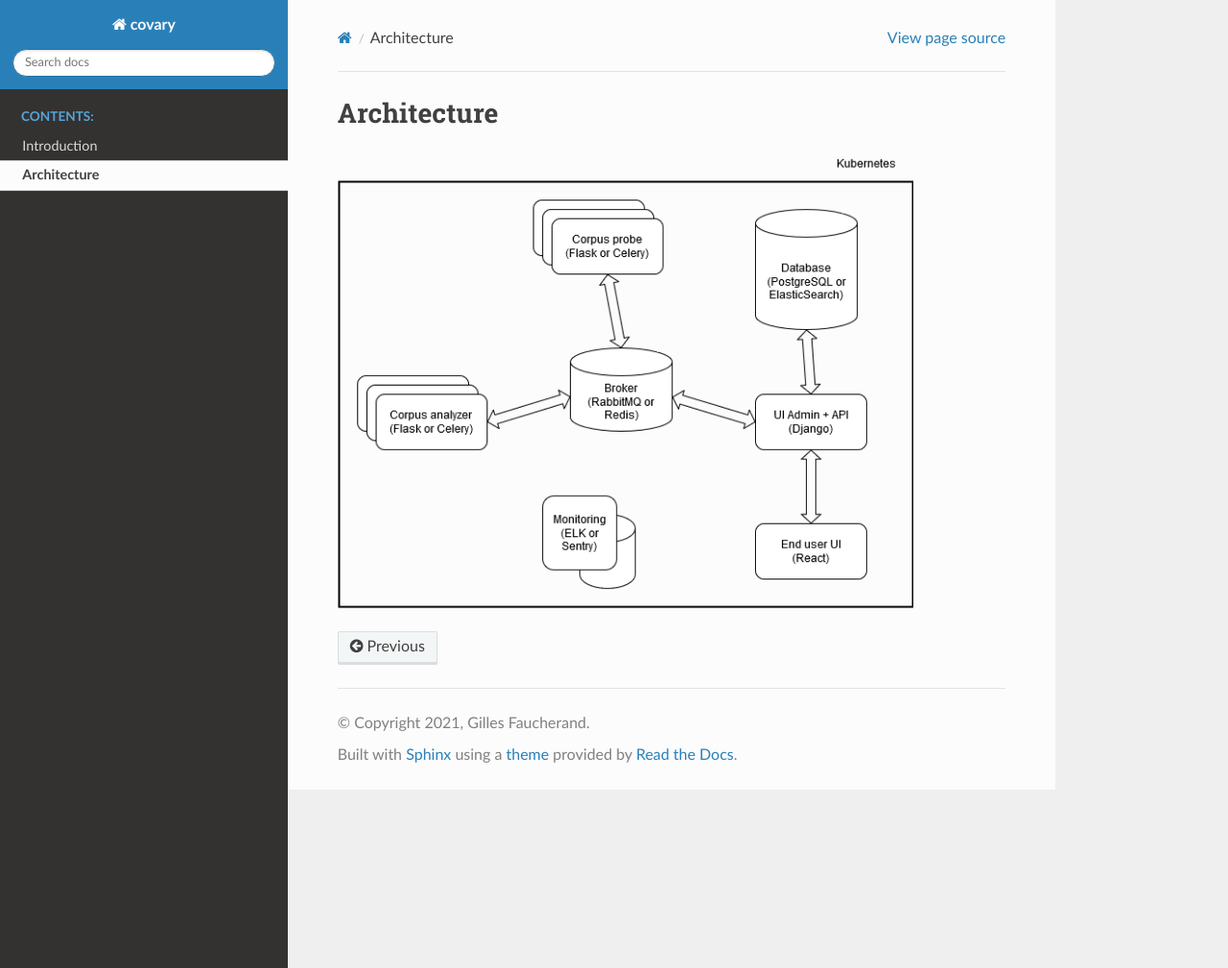
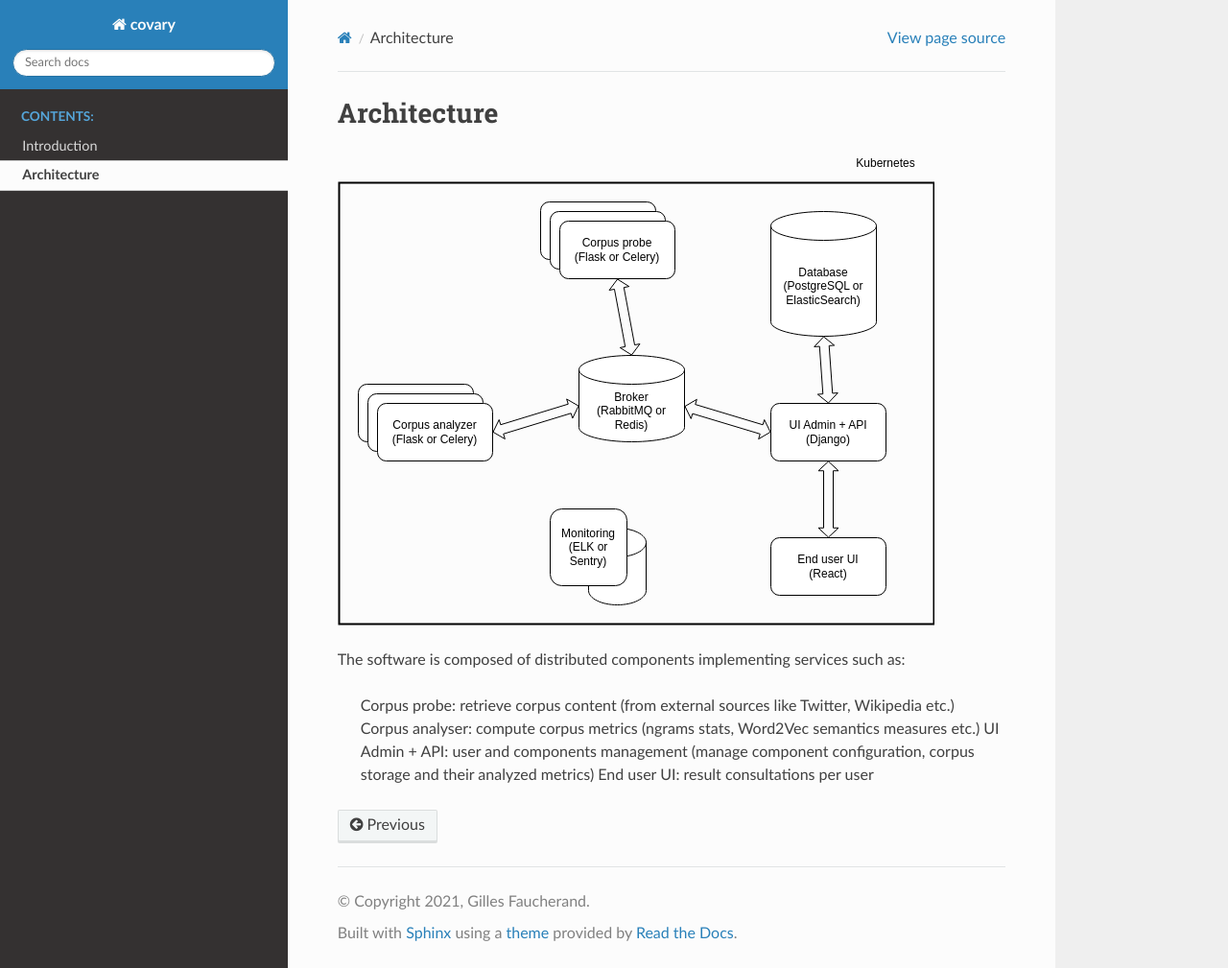
Before and after one commit to gfoo/covary, a Sphinx documentation site: the page built from docs/source/architecture.rst, in a window 1280 px wide and 1009 px high. Shown: the whole window at 96% size. Built offline with Sphinx 7.4.7 and the Read the Docs theme 2.0.0, drawn with Linux system fonts in a browser that asks for light colours.

Commit message:
migrqte wiki content to sphinx doc (closes #3)

```diff
--- a/docs/source/architecture.rst
+++ b/docs/source/architecture.rst
@@ -1,5 +1,11 @@
 Architecture
 ============
 
-.. image:: architecture.png
-  :width: 600
+.. image:: architecture.svg
+
+The software is composed of distributed components implementing services such as:
+
+    Corpus probe: retrieve corpus content (from external sources like Twitter, Wikipedia etc.)
+    Corpus analyser: compute corpus metrics (ngrams stats, Word2Vec semantics measures etc.)
+    UI Admin + API: user and components management (manage component configuration, corpus storage and their analyzed metrics)
+    End user UI: result consultations per user
```
Also changed, not shown: docs/source/introduction.rst (+7 -0 lines), docs/source/architecture.png (deleted), docs/source/architecture.svg (added).
